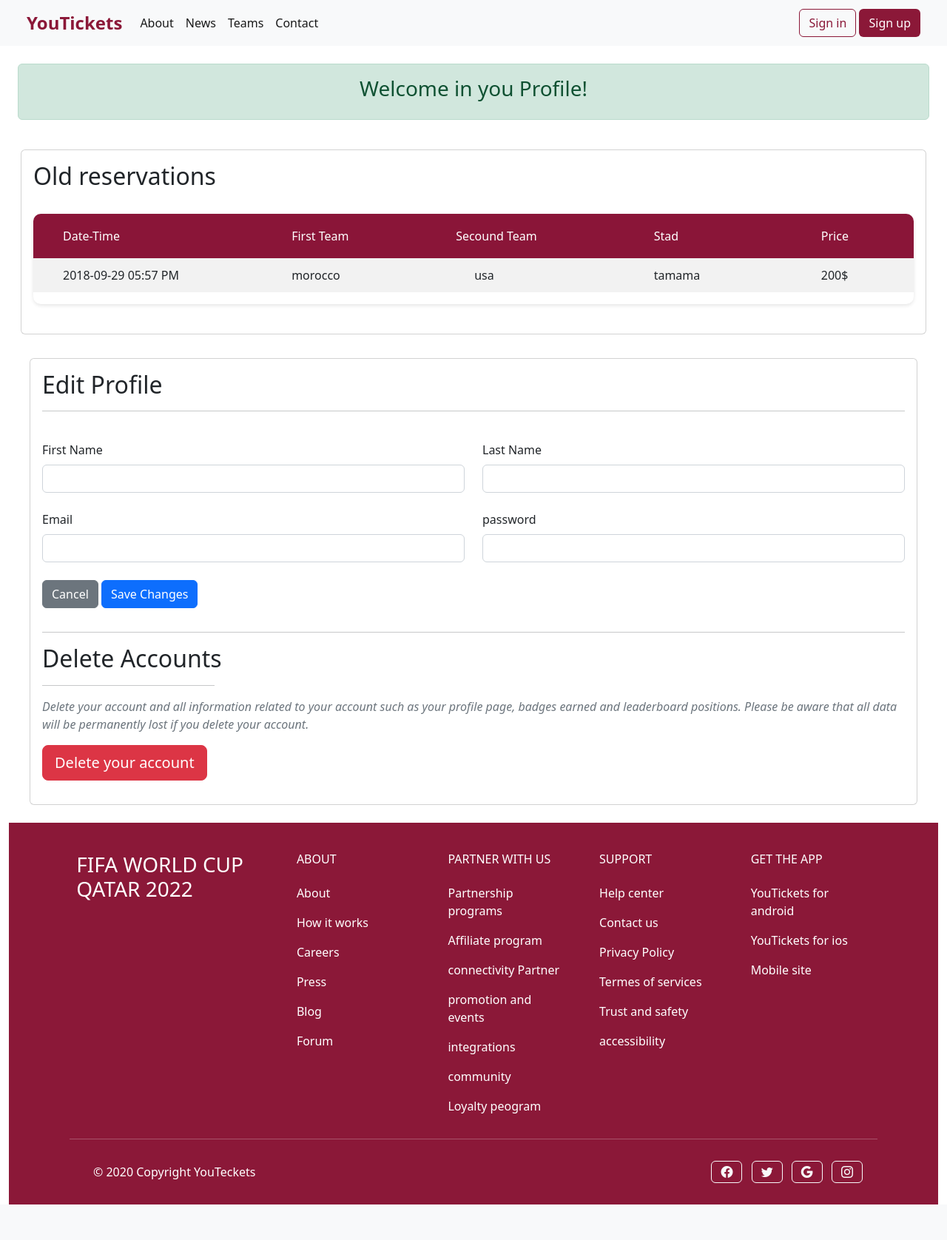
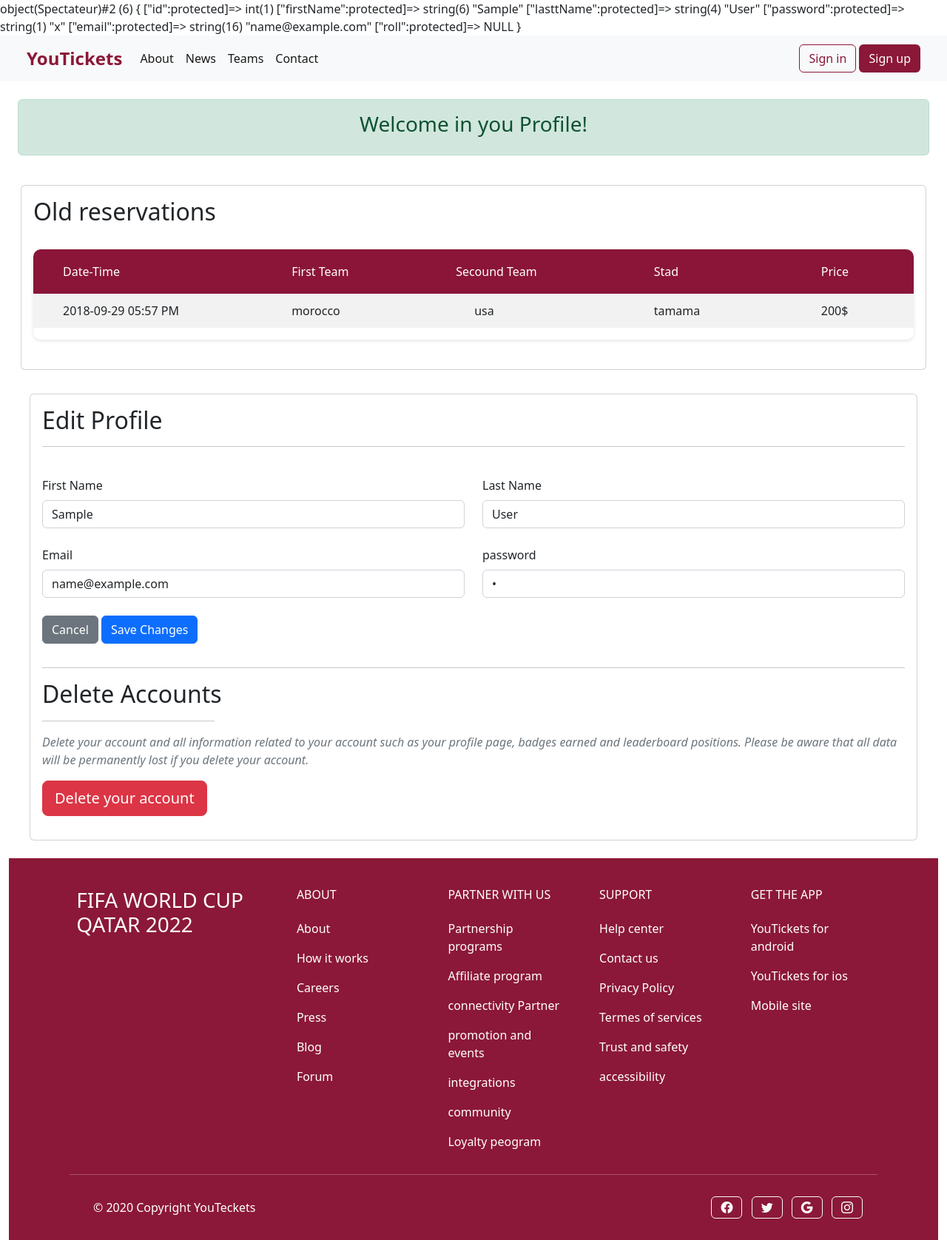
Before and after one commit to ASMAEELKHIRAOUI/FIFA-WC-QATAR22, a PHP site: page /editprofile.php in a window 1280 px wide. Shown: the whole page at 74% size. Before the commit the page ends 1628 px from the top, so only its background shows below. Run offline with PHP 8.4, Linux system fonts and the light colour scheme; tables that the repository leaves empty hold one stand-in row (values such as "Sample post"); some libraries are stand-ins or nearby versions.

Commit message:
remplir inputs of profil

```diff
--- a/classes/spectateur.class.php
+++ b/classes/spectateur.class.php
@@ -11,7 +11,14 @@ include_once 'user.class.php';
             $conn = Database::connect();
             $stmt = $conn->prepare($sql);
             $stmt->execute();
-            $res =  $stmt->fetchAll(PDO::FETCH_ASSOC);
+            $arr =  $stmt->fetch(PDO::FETCH_ASSOC);
+
+            $this->setFirstName($arr['first_name']);
+            $this->setLastName($arr['last_name']);
+            $this->setEmail($arr['email']);
+            $this->setPassword($arr['password']);
+
+            return $arr;
 
         }
         public function addSpectateur($object){
--- a/pages/editprofile.php
+++ b/pages/editprofile.php
@@ -1,4 +1,6 @@
 
+
+<?php include_once '../scripts.php/editepage.script.php'; ?>
 <link href="../assets/css/dashtest.css" rel="stylesheet" media="all">
 <link rel="stylesheet" href="../assets/css/styleF.css">
 <?php include"../include/head.php" ?>
@@ -64,6 +66,7 @@
                             class="form-control"
                             name="firstName"
                             id="first-name"
+                            value="<?=$obj->getFirstName()?>"
                         />
                     </div>
                     <div class="mb-4">
@@ -73,6 +76,7 @@
                             class="form-control"
                             name="firstName"
                             id="first-name"
+                            value="<?=$obj->getEmail()?>"
                         />
                     </div>
                 </div>
@@ -87,6 +91,7 @@
                             class="form-control"
                             name="lastName"
                             id="lastName"
+                            value="<?=$obj->getLastName()?>"
                         />
                     </div>
                     <div class="mb-4">
@@ -98,6 +103,7 @@
                             class="form-control"
                             name="password"
                             id="password"
+                            value="<?=$obj->getPassword()?>"
                         />
                     </div>
               </div>
--- a/scripts.php/editepage.script.php
+++ b/scripts.php/editepage.script.php
@@ -6,9 +6,9 @@
     $id= @$_GET['id'];
     $obj->setId(1);
 
-        var_dump($obj);
+    $obj->getSpectateur();
 
-    $obj->getSpectateur();
+    var_dump($obj);
 
 
 ?>
```
